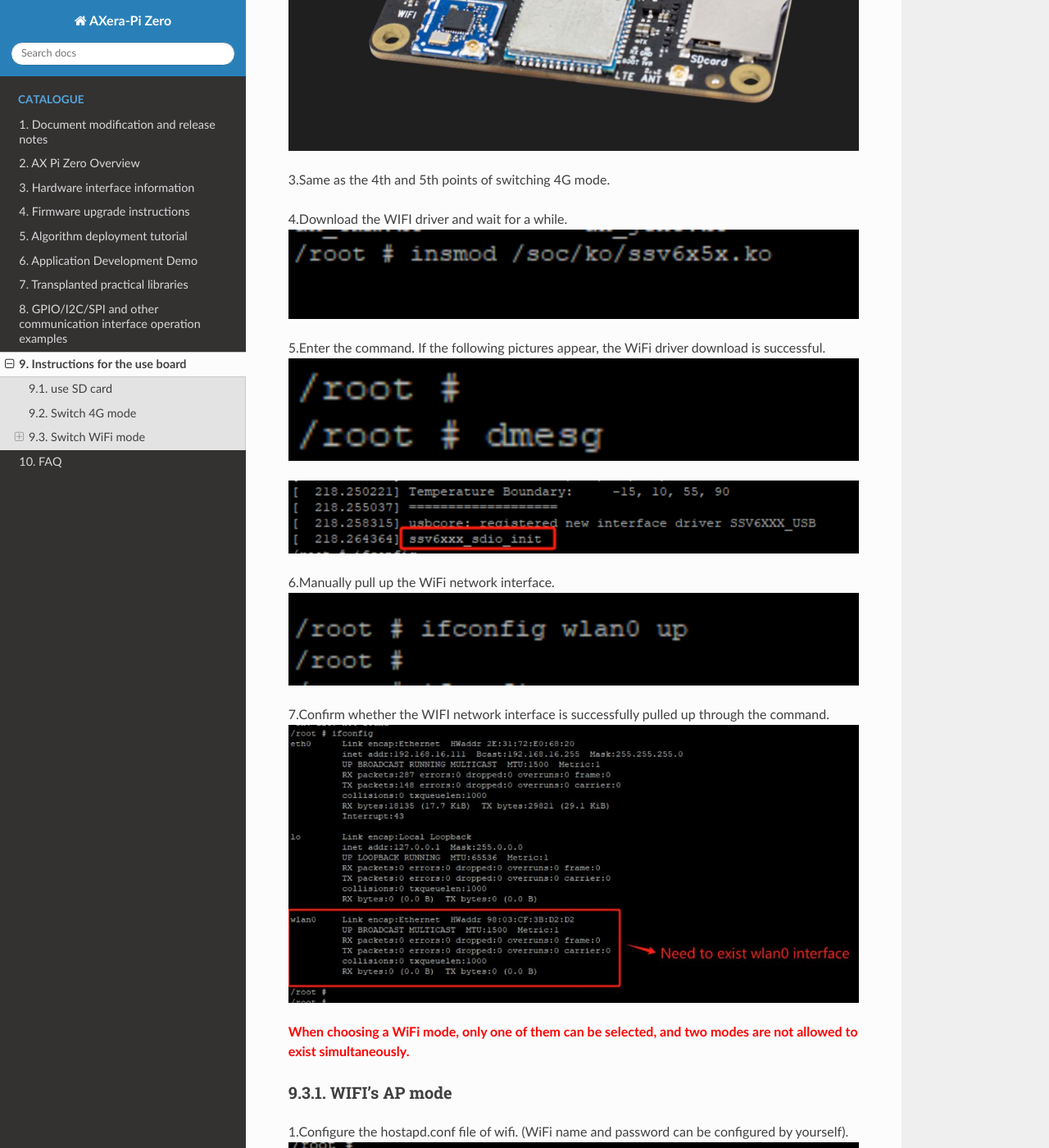
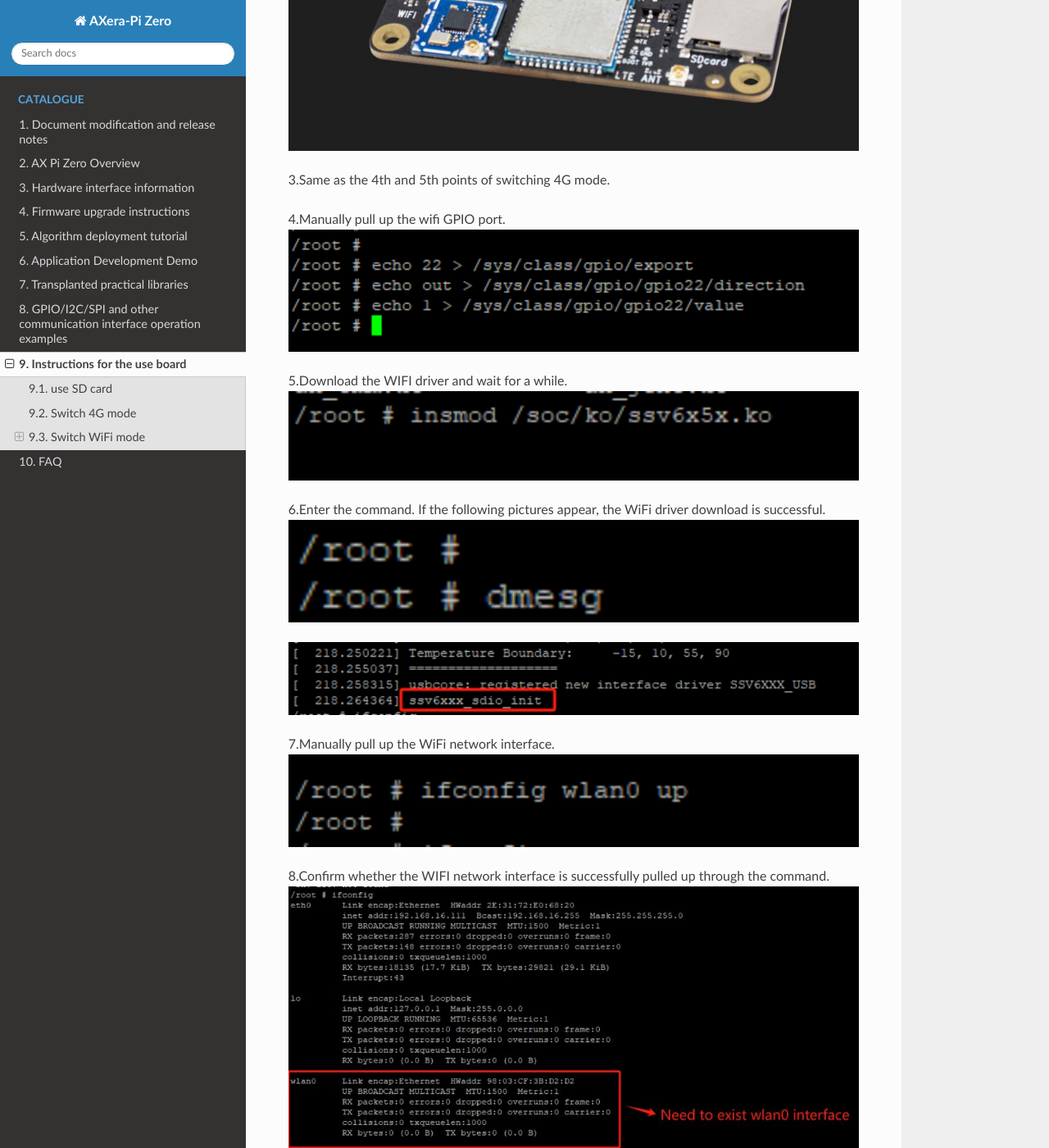
Before and after one commit to AXERA-TECH/axera-pi-zero-docs-en, a Sphinx documentation site: the page built from source/doc_guide_board.md, in a window 1280 px wide and 1400 px high, scrolled down 5872 px. Shown: the whole window at 82% size. Built offline with Sphinx 7.4.7 and the Read the Docs theme 2.0.0, drawn with Linux system fonts in a browser that asks for light colours.

Commit message:
add wifi gpio

```diff
--- a/source/doc_guide_board.md
+++ b/source/doc_guide_board.md
@@ -66,18 +66,21 @@
 
 3.Same as the 4th and 5th points of switching 4G mode.<br />
 
-4.Download the WIFI driver and wait for a while.<br />
+4.Manually pull up the wifi GPIO port.<br />
+![](./media/board/wifi/wifi_7.png)
+
+5.Download the WIFI driver and wait for a while.<br />
 ![](./media/board/wifi/wifi_2.jpg)
 
-5.Enter the command. If the following pictures appear, the WiFi driver download is successful.<br />
+6.Enter the command. If the following pictures appear, the WiFi driver download is successful.<br />
 ![](./media/board/wifi/wifi_3.png)
 
 ![](./media/board/wifi/wifi_4.jpg)
 
-6.Manually pull up the WiFi network interface.<br />
+7.Manually pull up the WiFi network interface.<br />
 ![](./media/board/wifi/wifi_5.jpg)
 
-7.Confirm whether the WIFI network interface is successfully pulled up through the command.<br />
+8.Confirm whether the WIFI network interface is successfully pulled up through the command.<br />
 ![](./media/board/wifi/wifi_6.jpg)
 
 <font color="red"><b>When choosing a WiFi mode, only one of them can be selected, and two modes are not allowed to exist simultaneously.</font></b>
```
Also changed, not shown: source/media/board/wifi/wifi_7.png (added).
